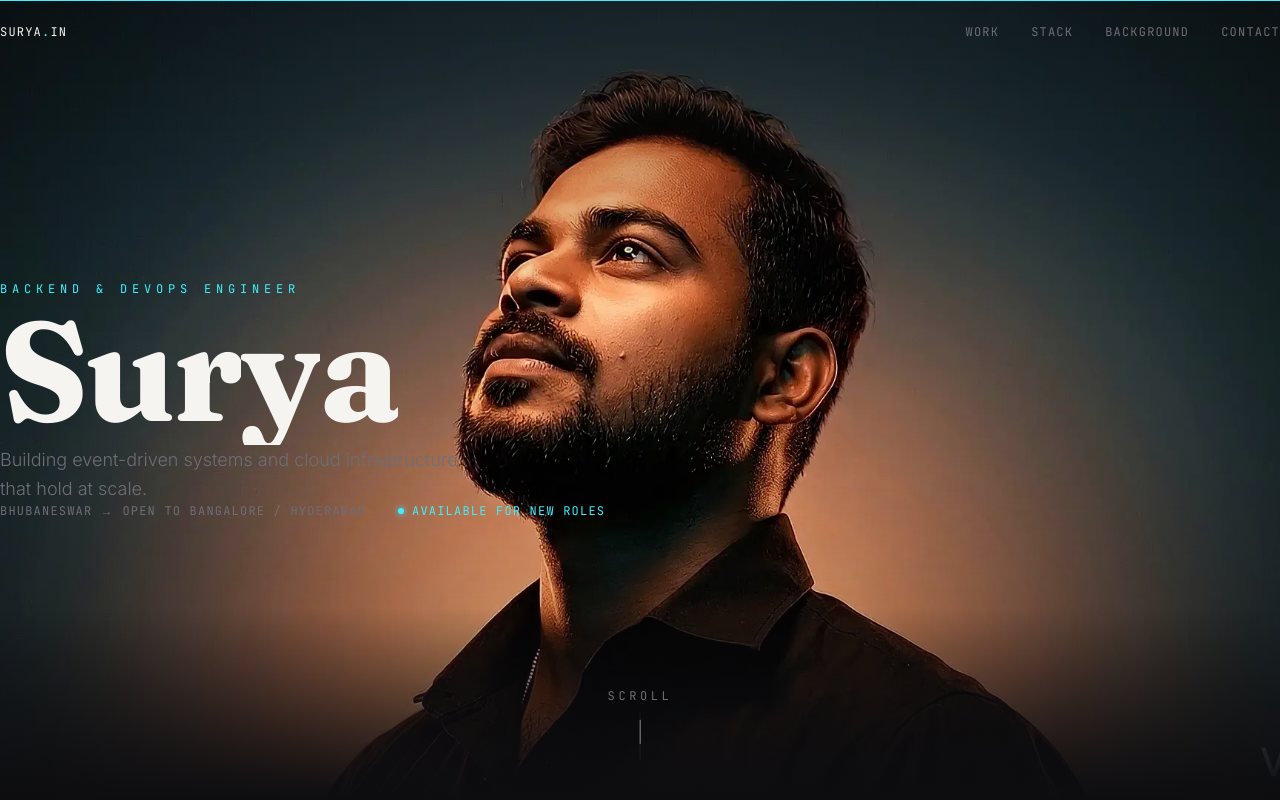
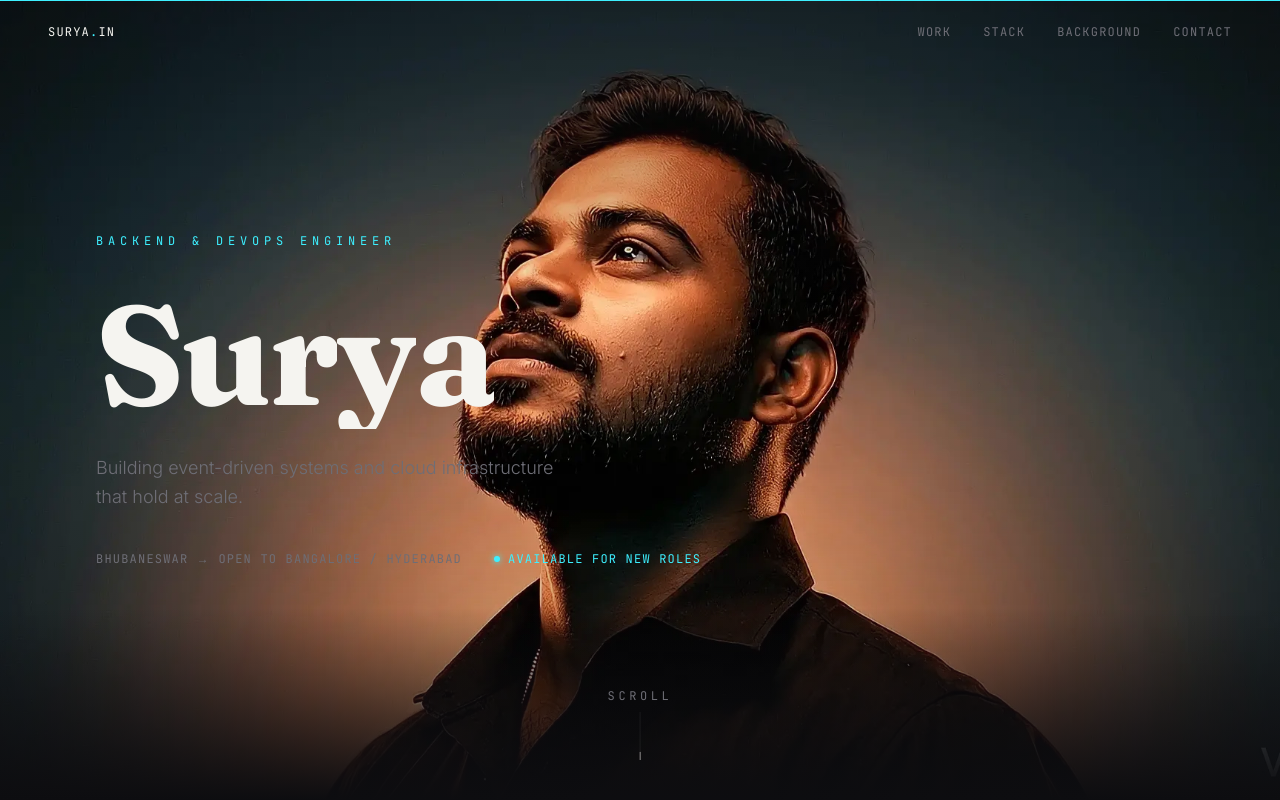
Before and after one commit to suryapratap-1/surya.in, a Next.js app: page / in a window 1280 px wide. Shown: the top 800 px of the page. Built offline with nearby package versions, Linux system fonts and the light colour scheme.

Commit message:
style: update scrollbar styles and adjust color opacity for project accent on hover

```diff
--- a/app/globals.css
+++ b/app/globals.css
@@ -29,12 +29,12 @@
 }
 
 /* ── Reset ───────────────────────────────────────────────────────── */
+/* margin/padding reset is handled by Tailwind's Preflight inside @layer base.
+   Declaring them here (outside any layer) would override all utility classes. */
 *,
 *::before,
 *::after {
   box-sizing: border-box;
-  margin: 0;
-  padding: 0;
 }
 
 /* ── Base ────────────────────────────────────────────────────────── */
--- a/components/SelectedWork.tsx
+++ b/components/SelectedWork.tsx
@@ -212,7 +212,7 @@ function ProjectRow({ project, i }: Readonly<{ project: Project; i: number }>) {
               fontSize: "clamp(3.5rem, 7vw, 8rem)",
               fontFamily: "var(--font-fraunces)",
               fontWeight: 700,
-              color: hovered ? project.accent : "rgba(245,244,240,0.15)",
+              color: hovered ? project.accent : "rgba(245,244,240,0.28)",
               transition: "color 0.5s ease",
             }}
           >
```
